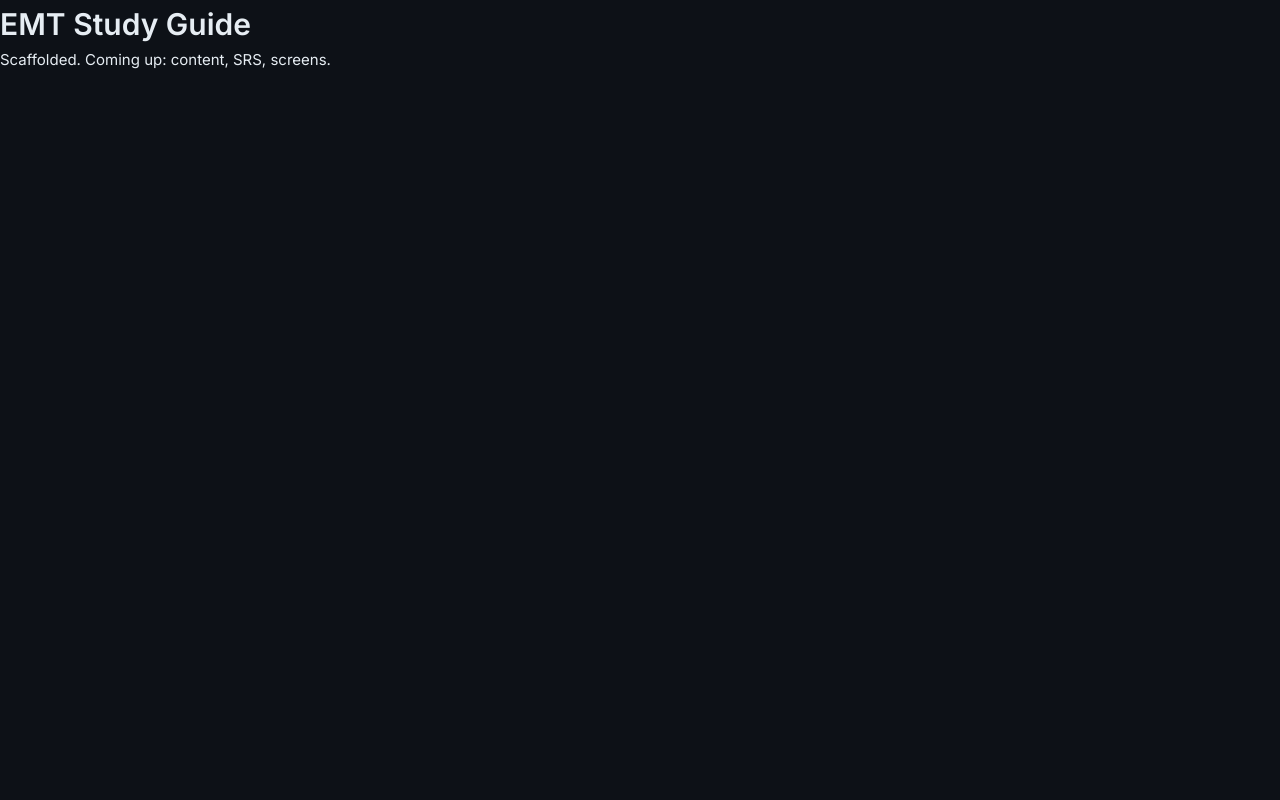
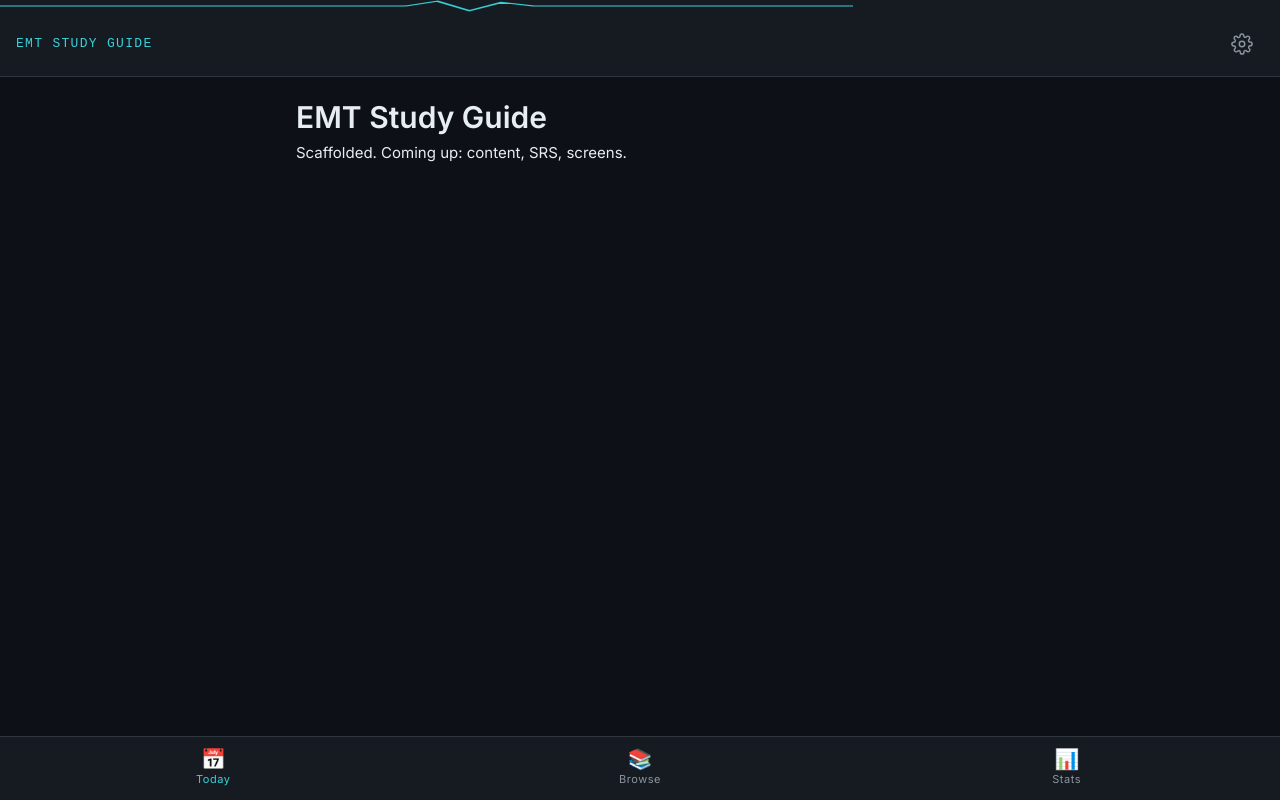
Before and after one commit to AA-Kevin-tech/emt-study-guide, a SvelteKit app: page / in a window 1280 px wide. Built offline with nearby package versions, Linux system fonts and the light colour scheme.

Commit message:
feat: integrate app shell + IndexedDB availability guard

```diff
--- /dev/null
+++ b/src/lib/db/availability.ts
@@ -0,0 +1,7 @@
+export function isIndexedDBAvailable(): boolean {
+  try {
+    return typeof indexedDB !== 'undefined';
+  } catch {
+    return false;
+  }
+}
--- a/src/routes/+layout.svelte
+++ b/src/routes/+layout.svelte
@@ -1,8 +1,40 @@
 <script lang="ts">
   import '$lib/styles/reset.css';
   import '$lib/styles/theme.css';
+  import ECGHeader from '$lib/components/ECGHeader.svelte';
+  import BottomNav from '$lib/components/BottomNav.svelte';
+  import { isIndexedDBAvailable } from '$lib/db/availability';
 
   let { children } = $props();
+  const idbOK = isIndexedDBAvailable();
 </script>
 
-{@render children()}
+<ECGHeader />
+
+<main>
+  {#if idbOK}
+    {@render children()}
+  {:else}
+    <div class="idb-error">
+      <h2>Storage unavailable</h2>
+      <p>EMT Study Guide requires IndexedDB to remember your progress. Please exit private browsing or use a different browser.</p>
+    </div>
+  {/if}
+</main>
+
+<BottomNav />
+
+<style>
+  main {
+    max-width: 720px;
+    margin: 0 auto;
+    padding: 16px;
+  }
+  .idb-error {
+    padding: 24px;
+    border: 1px solid var(--red-bd);
+    background: var(--red-bg);
+    border-radius: var(--radius);
+  }
+  .idb-error h2 { color: var(--red); margin-bottom: 8px; font-size: 18px; }
+</style>
```
